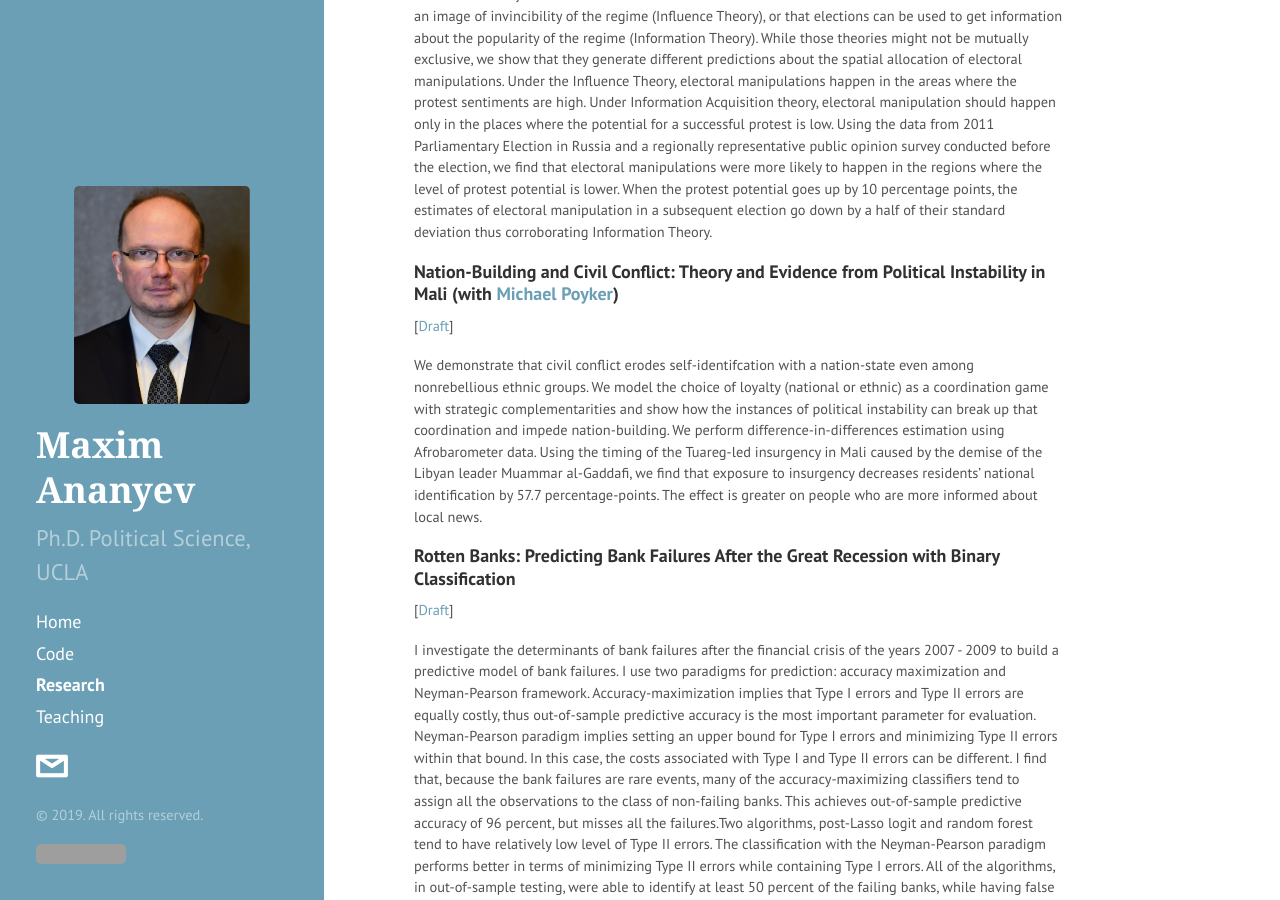
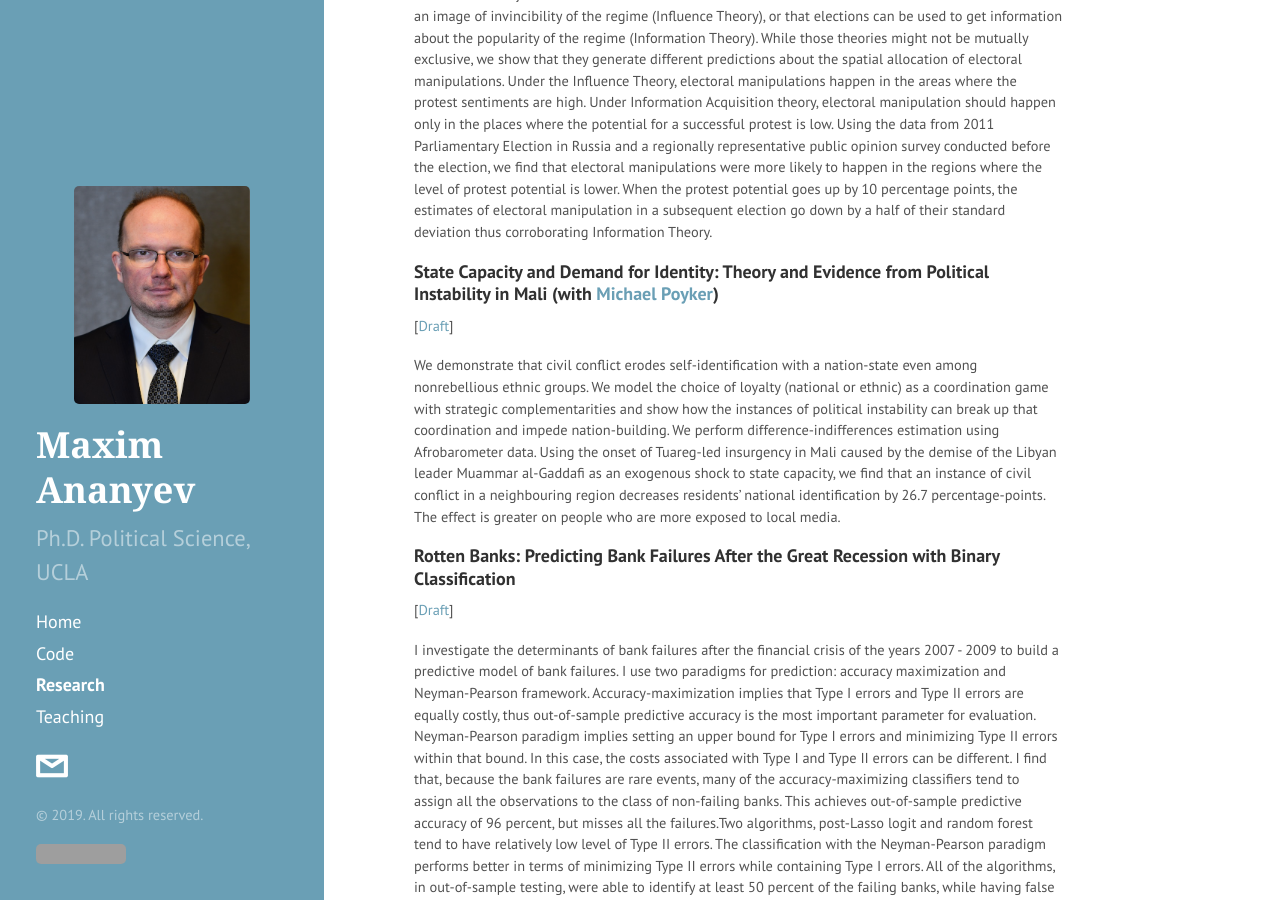
Before and after one commit to avtishin/avtishin.github.io, a Jekyll site: the page built from research.md, in a window 1280 px wide and 900 px high, scrolled down 1755 px. Built offline with Jekyll 4.4.1, drawn with Linux system fonts in a browser that asks for light colours; Markdown is read by kramdown in place of the engine named in the settings; comment, search, counter and statistics services are not loaded; grey boxes are pictures that could not be loaded.

Commit message:
revised paper

```diff
--- a/research.md
+++ b/research.md
@@ -38,10 +38,15 @@ We develop a theory of information flows and political regime change assuming th
 
 What role do elections play in non-democracies? We propose an empirical test that can distinguish between two major families of theories of authoritarian elections: that elections can be used to maintain an image of invincibility of the regime (Influence Theory), or that elections can be used to get information about the popularity of the regime (Information Theory). While those theories might not be mutually exclusive, we show that they generate different predictions about the spatial allocation of electoral manipulations. Under the Influence Theory, electoral manipulations happen in the areas where the protest sentiments are high. Under Information Acquisition theory, electoral manipulation should happen only in the places where the potential for a successful protest is low. Using the data from 2011 Parliamentary Election in Russia and a regionally representative public opinion survey conducted before the election, we find that electoral manipulations were more likely to happen in the regions where the level of protest potential is lower. When the protest potential goes up by 10 percentage points, the estimates of electoral manipulation in a subsequent election go down by a half of their standard deviation thus corroborating Information Theory.
 
-#### Nation-Building and Civil Conflict: Theory and Evidence from Political Instability in Mali (with [Michael Poyker](http://www.poykerm.com/))
+#### State Capacity and Demand for Identity: Theory and Evidence from Political Instability in Mali (with [Michael Poyker](http://www.poykerm.com/))
 [[Draft](assets/Tuaregs.pdf)]
 
-We demonstrate that civil conflict erodes self-identifcation with a nation-state even among nonrebellious ethnic groups. We model the choice of loyalty (national or ethnic) as a coordination game with strategic complementarities and show how the instances of political instability can break up that coordination and impede nation-building. We perform difference-in-differences estimation using Afrobarometer data. Using the timing of the Tuareg-led insurgency in Mali caused by the demise of the Libyan leader Muammar al-Gaddafi, we find that exposure to insurgency decreases residents' national identification by 57.7 percentage-points. The effect is greater on people who are more informed about local news.
+We demonstrate that civil conflict erodes self-identification with a nation-state even among
+nonrebellious ethnic groups. We model the choice of loyalty (national or ethnic) as a coordination game with strategic complementarities and show how the instances of political instability can break up that coordination and impede nation-building. We perform difference-indifferences estimation using Afrobarometer data. Using the onset of Tuareg-led insurgency in
+Mali caused by the demise of the Libyan leader Muammar al-Gaddafi as an exogenous shock
+to state capacity, we find that an instance of civil conflict in a neighbouring region decreases
+residents’ national identification by 26.7 percentage-points. The effect is greater on people who
+are more exposed to local media.
 
 #### Rotten Banks: Predicting Bank Failures After the Great Recession with Binary Classification
 [[Draft](assets/rottenbanks.pdf)]
```
